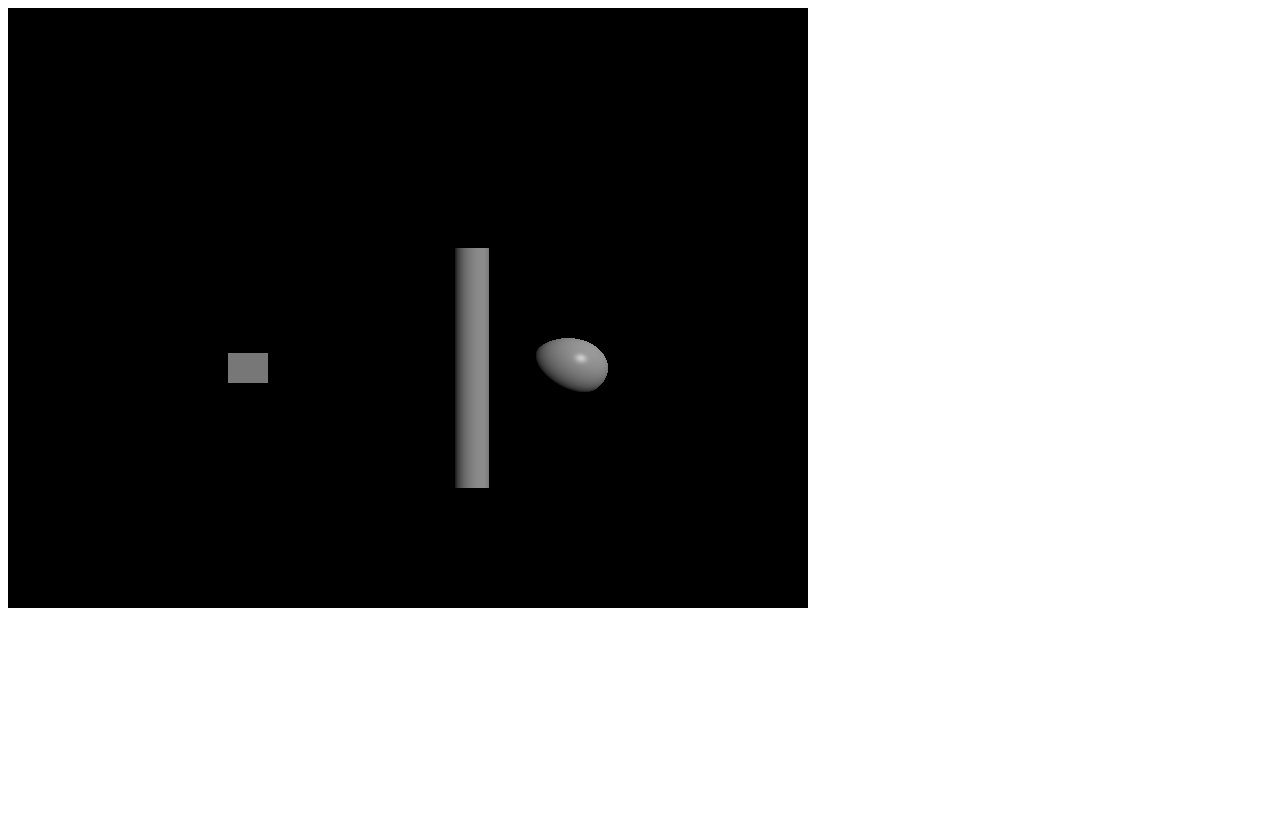
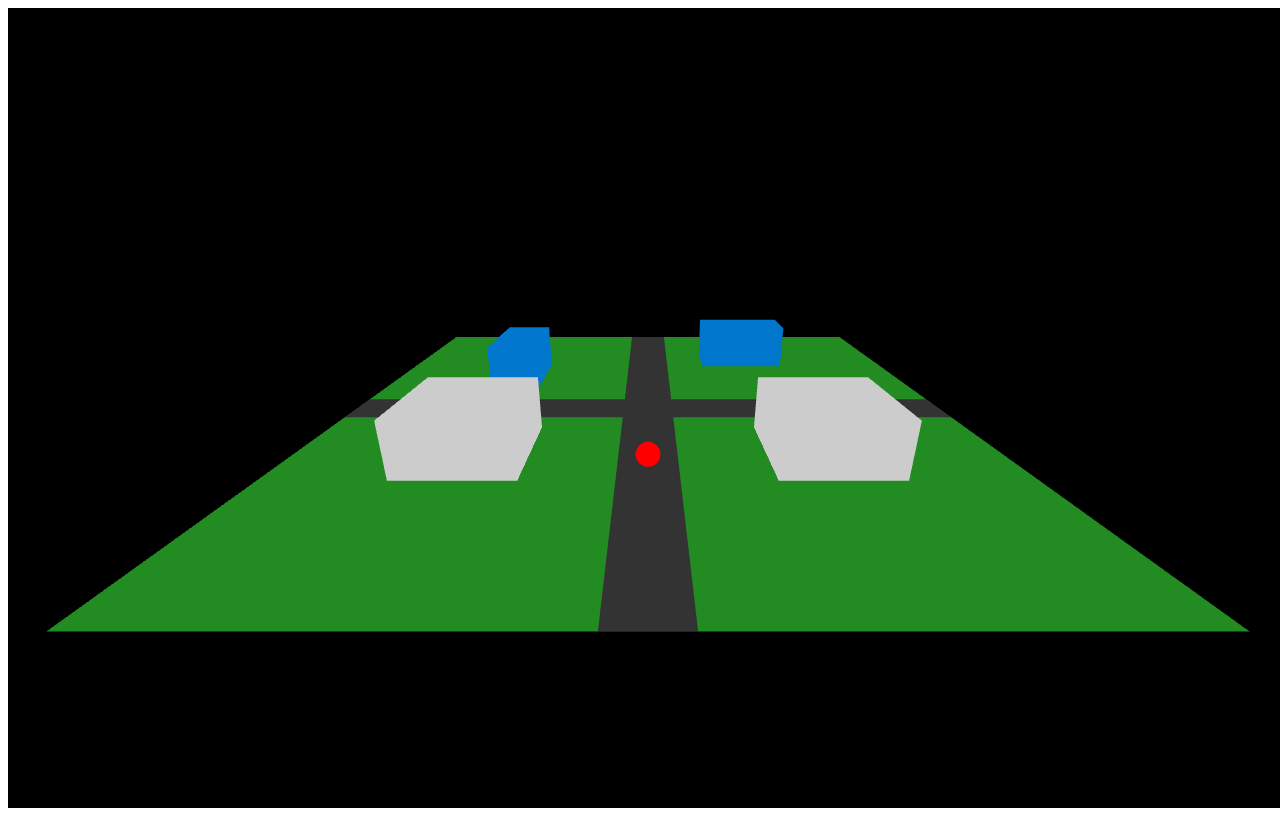
Before and after one commit to EmaPeeva/ComputerGraphics, a website with bundled scripts: page cameras/index.html in a window 1280 px wide. Built offline with nearby package versions, Linux system fonts and the light colour scheme; animation ran at ten frames a second.

```diff
--- a/cameras/index.html
+++ b/cameras/index.html
@@ -4,7 +4,7 @@
 <head>
     <meta charset="UTF-8">
     <meta name="viewport" content="width=device-width, initial-scale=1.0">
-    <title>Cameras</title>
+    <title>CampusModel</title>
 </head>
 <body>
     <div id="scene"></div>
--- a/cameras/main.js
+++ b/cameras/main.js
@@ -1,66 +1,128 @@
+// Importing Three.js and OrbitControls
 import * as THREE from 'three';
+import { OrbitControls } from 'three/examples/jsm/controls/OrbitControls.js';
+import { gsap } from 'gsap';
+
+// Scene, Camera, and Renderer
 const scene = new THREE.Scene();
+const camera = new THREE.PerspectiveCamera(75, window.innerWidth / window.innerHeight, 0.1, 1000);
+const renderer = new THREE.WebGLRenderer({ antialias: true });
+renderer.setSize(window.innerWidth, window.innerHeight);
+document.body.appendChild(renderer.domElement);
 
-const light = new THREE.DirectionalLight(0xFFFFFF, 1);
-light.position.set(5, 5, 5);
+// Orbit Controls
+const controls = new OrbitControls(camera, renderer.domElement);
+controls.enableDamping = true;
+camera.position.set(0, 20, 50);
+controls.update();
+
+// Lighting
+const light = new THREE.DirectionalLight(0xffffff, 0.8);
+light.position.set(10, 10, 10);
 scene.add(light);
 
+// Building Materials
+const buildingMaterial1 = new THREE.MeshBasicMaterial({ color: 0xcccccc }); // White buildings
+const buildingMaterial2 = new THREE.MeshBasicMaterial({ color: 0x0077cc }); // Blue buildings
 
-const boxGeometry = new THREE.BoxGeometry(1, 1, 1);
-const boxMaterial = new THREE.MeshPhongMaterial({
-    color: 0xffffff,
-    shininess: 100,
-    specular: 0x555555
-  });
-const box = new THREE.Mesh(boxGeometry, boxMaterial);
+// Function to create a building
+function createBuilding(width, height, depth, x, z, material) {
+    const geometry = new THREE.BoxGeometry(width, height, depth);
+    const building = new THREE.Mesh(geometry, material);
+    building.position.set(x, height / 2, z);
+    scene.add(building);
+}
+
+// Buildings - Positioned on the grass
+createBuilding(10, 5, 10, -15, 10, buildingMaterial1);
+createBuilding(10, 5, 10, 15, 10, buildingMaterial1);
+
+// Horizontal building positioned correctly
+const horizontalBuilding = new THREE.Mesh(new THREE.BoxGeometry(10, 5, 5), buildingMaterial2);
+horizontalBuilding.position.set(12, 2.5, -17);
+horizontalBuilding.rotation.y = 0;
+scene.add(horizontalBuilding);
+
+// Blue building 1 positioned in empty grass
+createBuilding(5, 5, 10, -15, -10, buildingMaterial2);
+
+// Ground Materials
+const grassMaterial = new THREE.MeshBasicMaterial({ color: 0x228B22 });
+const roadMaterial = new THREE.MeshBasicMaterial({ color: 0x333333 });
+
+// Grass Plane
+const grass = new THREE.Mesh(new THREE.PlaneGeometry(60, 60), grassMaterial);
+grass.rotation.x = -Math.PI / 2;
+scene.add(grass);
+
+// Road Planes
+const roadHorizontal = new THREE.Mesh(new THREE.PlaneGeometry(60, 5), roadMaterial);
+roadHorizontal.rotation.x = -Math.PI / 2;
+roadHorizontal.position.set(0, 0.01, 0);
+scene.add(roadHorizontal);
+
+const roadVertical = new THREE.Mesh(new THREE.PlaneGeometry(5, 60), roadMaterial);
+roadVertical.rotation.x = -Math.PI / 2;
+roadVertical.position.set(0, 0.01, 0);
+scene.add(roadVertical);
+
+// Animated Object
+const animatedObject = new THREE.Mesh(new THREE.SphereGeometry(1, 32, 32), new THREE.MeshBasicMaterial({ color: 0xff0000 }));
+animatedObject.position.set(0, 1, 0);
+scene.add(animatedObject);
+
+// GSAP Animation for Object
+function animateObject() {
+    // Moving up the vertical road
+    gsap.to(animatedObject.position, { x: 0, z: 25, duration: 5, ease: "power1.inOut", onComplete: () => {
+        // Moving down the vertical road
+        gsap.to(animatedObject.position, { x: 0, z: 0, duration: 5, ease: "power1.inOut", onComplete: () => {
+            // Moving to the right on the horizontal road
+            gsap.to(animatedObject.position, { x: 25, z: 0, duration: 5, ease: "power1.inOut", onComplete: () => {
+                // Moving back to the center on the horizontal road (left)
+                gsap.to(animatedObject.position, { x: 0, z: 0, duration: 5, ease: "power1.inOut", onComplete: () => {
+                    // Moving left on the horizontal road
+                    gsap.to(animatedObject.position, { x: -25, z: 0, duration: 5, ease: "power1.inOut", onComplete: () => {
+                        // Moving back to the center on the horizontal road (right)
+                        gsap.to(animatedObject.position, { x: 0, z: 0, duration: 5, ease: "power1.inOut", onComplete: () => {
+                            // Moving back down the vertical road (downward)
+                            gsap.to(animatedObject.position, { x: 0, z: -25, duration: 5, ease: "power1.inOut", onComplete: () => {
+                                // Moving back up the vertical road (to center)
+                                gsap.to(animatedObject.position, { x: 0, z: 0, duration: 5, ease: "power1.inOut", onComplete: animateObject });
+                            }});
+                        }});
+                    }});
+                }});
+            }});
+        }});
+    }});
+}
+
+// Starting the animation
+animateObject();
 
 
-const sphereGeometry = new THREE.SphereGeometry(1, 32, 32);
-const sphereMaterial = new THREE.MeshPhongMaterial({
-    color: 0xffffff,
-    shininess: 100,
-    specular: 0x555555
-  });
-const sphere = new THREE.Mesh(sphereGeometry, sphereMaterial);
+// Starting the animation
+animateObject();
 
-const cylinderGeometry = new THREE.CylinderGeometry( 0.5,0.5,8,8 );
-const cylinderMaterial = new THREE.MeshPhongMaterial({
-    color: 0xffffff,
-    shininess: 100,
-    specular: 0x555555
-  });
-const cylinder = new THREE.Mesh( cylinderGeometry, cylinderMaterial );
 
-box.position.x = -4;
-sphere.position.x = 4;
-cylinder.position.z = -30;
 
-scene.add(cylinder);
-scene.add(box)
-scene.add(sphere)
 
-const sizes = {
-    width: 800,
-    height: 600
+
+
+
+
+// Animation and Render Loop
+function animate() {
+    requestAnimationFrame(animate);
+    controls.update();
+    renderer.render(scene, camera);
 }
+animate();
 
-// Camera
-const camera = new THREE.OrthographicCamera(-10, 10, 10, -10, 0, 120);
-
-camera.position.z = 10;
-camera.position.y = 2;
-scene.add(camera);
-
-const renderer = new THREE.WebGLRenderer();
-renderer.setSize(sizes.width, sizes.height);
-
-document.getElementById("scene").appendChild(renderer.domElement);
-
-const animate = () =>{
-  requestAnimationFrame(animate);
-  cylinder.position.x += 0.02;
-  console.log("cylinder position");
-  renderer.render(scene, camera)
-}
-
-animate();
+// Resizing Handler
+window.addEventListener('resize', () => {
+    renderer.setSize(window.innerWidth, window.innerHeight);
+    camera.aspect = window.innerWidth / window.innerHeight;
+    camera.updateProjectionMatrix();
+});
```
